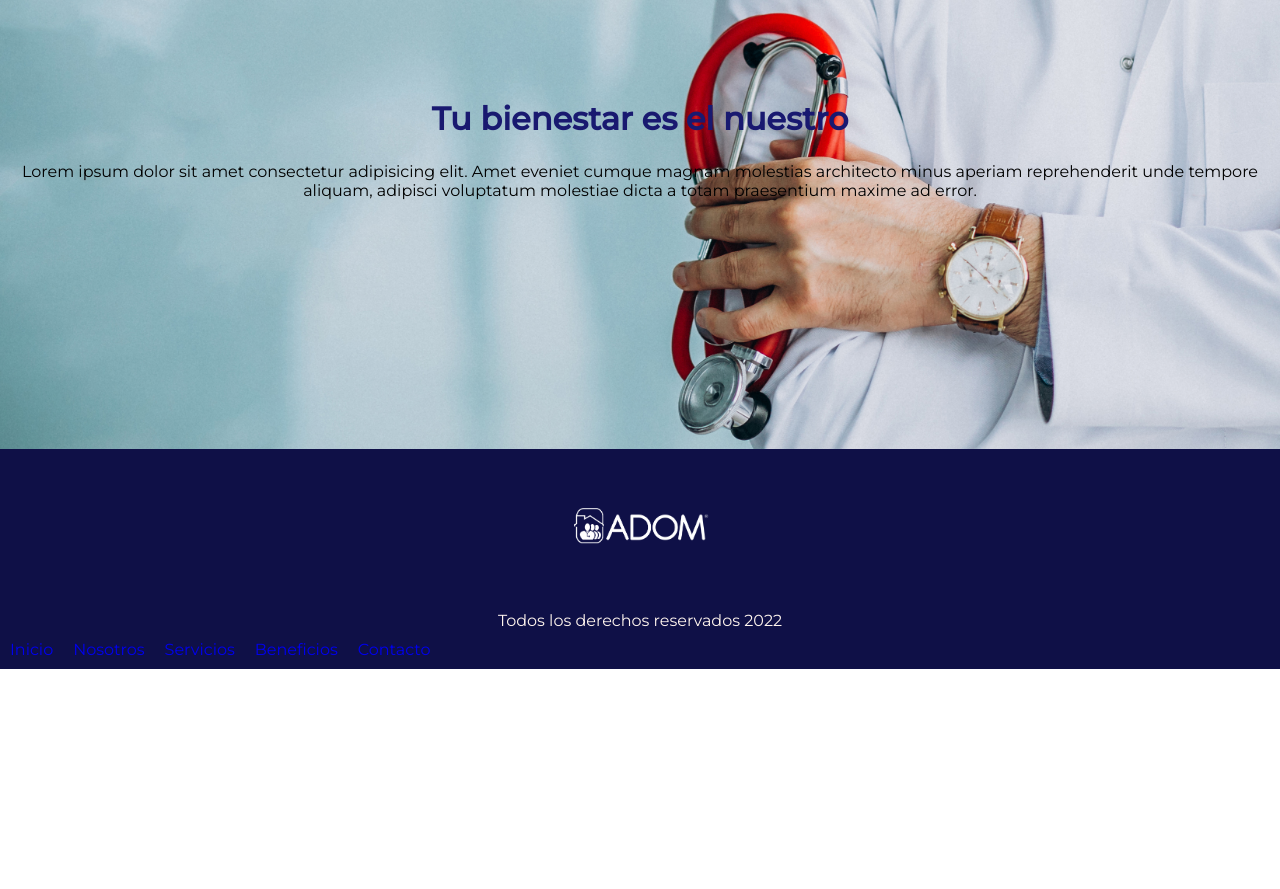
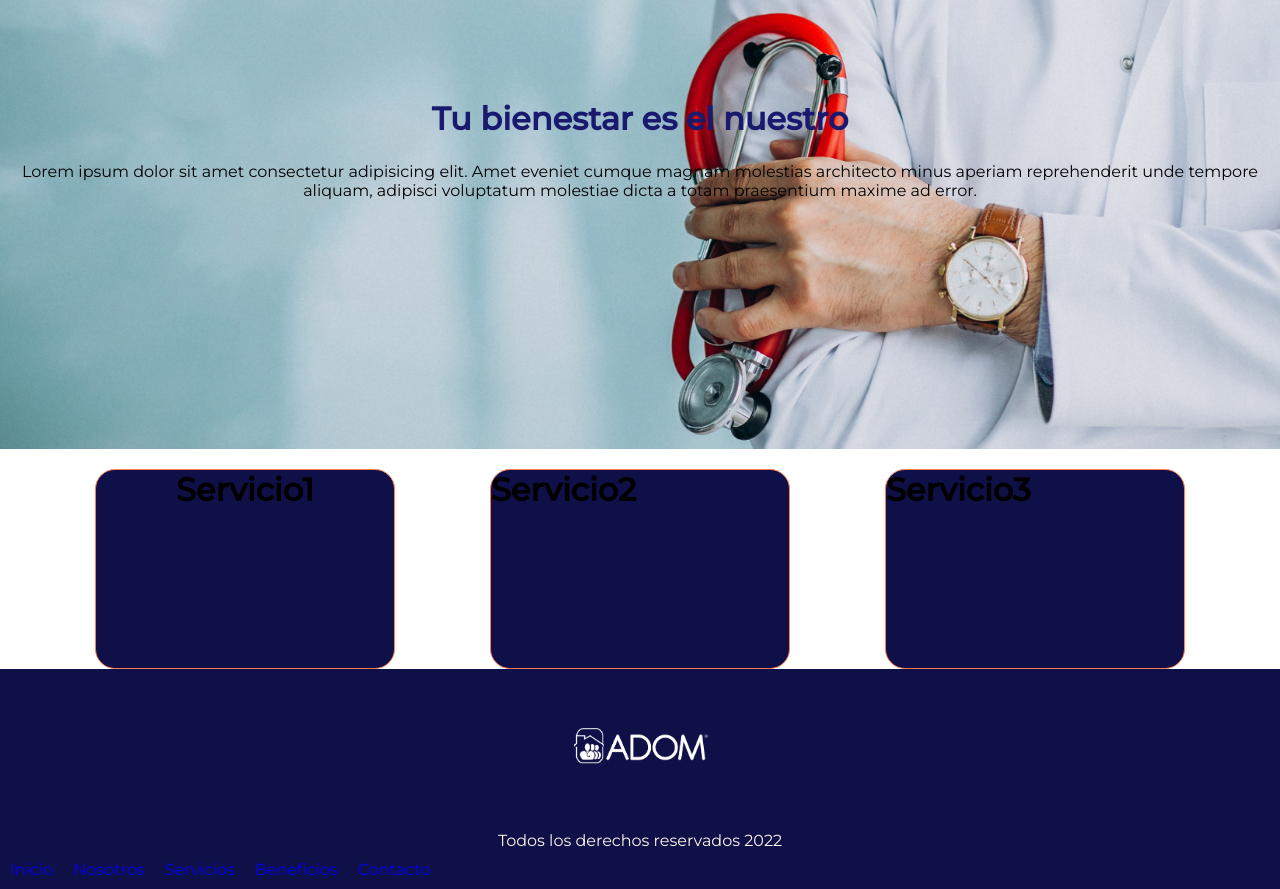
Before and after one commit to juane0203/full-stack, a PHP site: page / in a window 1280 px wide. Shown: the part 840-1729 px from the top of the page. Before the commit the page ends 1509 px from the top, so only its background shows below. Run offline with PHP 8.4, Linux system fonts and the light colour scheme.

Commit message:
Agregadas lineas flex

```diff
--- a/Desafios/Desafio 2 CSS - Juan Esteban Lugo/HTML/css/style.css
+++ b/Desafios/Desafio 2 CSS - Juan Esteban Lugo/HTML/css/style.css
@@ -131,3 +131,26 @@ border-bottom: solid 1px;
     color: seashell;
     text-align: center;
 }
+
+.serviciosclase{
+    display: flex; /*Crear cajas flexibles*/
+    flex-direction:row; /*Direccion de las cajas flexibles*/
+    flex-wrap: wrap; /*Permite que una caja se monte encima de la otra al reducir la pantalla*/
+   /* flex-flow:;xxxxsirve para unir flex direccion y wrap*/
+    justify-content:space-evenly;
+    align-items: center;
+}
+
+.servicios{
+    width: 300px;
+    height: 200px;
+    border:1px solid coral;
+    border-radius: 20px;
+    background-color: #0f1047;
+    margin-top: 20px;
+}
+
+.servicio1-color{
+    text-align: center;
+    align-self: flex-end;
+}
--- a/Desafios/Desafio 2 CSS - Juan Esteban Lugo/HTML/index.html
+++ b/Desafios/Desafio 2 CSS - Juan Esteban Lugo/HTML/index.html
@@ -67,6 +67,25 @@
         <h3>Tu bienestar es el nuestro</h3>
         <p>Lorem ipsum dolor sit amet consectetur adipisicing elit. Amet eveniet cumque magnam molestias architecto minus aperiam reprehenderit unde tempore aliquam, adipisci voluptatum molestiae dicta a totam praesentium maxime ad error.</p>
     </div>
+
+    <div class="serviciosclase">
+        <div>
+            <h1 class="servicios servicio1-color">
+                Servicio1
+            </h1>
+        </div>
+        <div>
+            <h1 class="servicios servicio2-color ">
+                Servicio2
+            </h1>
+        </div>
+        <div>
+            <h1 class="servicios servicio3-color">
+                Servicio3
+            </h1>
+        </div>
+    </div>
+
     <!--Inicio Footer-->
     <footer class="footer">
         <div class="footer__logo">
```
Also changed, not shown: Desafios/Desafio 2 CSS - Juan Esteban Lugo/HTML/img/DJI_0045-scaled.jpg (added), Desafios/Desafio 2 CSS - Juan Esteban Lugo/HTML/img/Sin-título.jpg (added).
